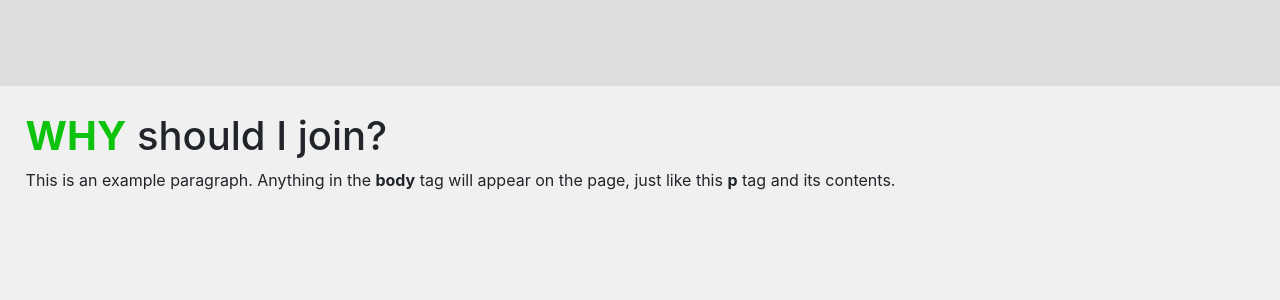
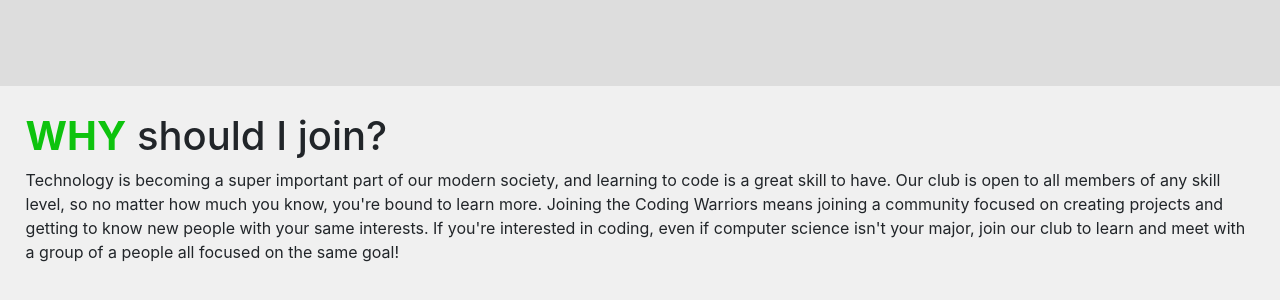
Before and after one commit to vlop11/codingwarriorsgvl.github.io, a plain HTML site: page index.html in a window 1280 px wide. Shown: the part 2314-2614 px from the top of the page. Drawn offline with nearby package versions, Linux system fonts and the light colour scheme.

Commit message:
updated why you should join

```diff
--- a/index.html
+++ b/index.html
@@ -49,8 +49,7 @@
         <div class="light-bg-group text-group" data-aos="fade-up"
         data-aos-anchor-placement="center-bottom">
             <h1><b class="greentxt">WHO</b> are we?</h1>
-
-            <p>This is an example paragraph. Anything in the <strong>body</strong> tag will appear on the page, just like this <strong>p</strong> tag and its contents.</p>
+            <p></p>
 
         </div>
 
@@ -66,8 +65,12 @@
         <div class="light-bg-group text-group" data-aos="fade-up"
         data-aos-anchor-placement="center-bottom">
             <h1><b class="greentxt">WHY</b> should I join?</h1>
+            <p>Technology is becoming a super important part of our modern society, and learning to code is a great skill to have.
+            Our club is open to all members of any skill level, so no matter how much you know, you're bound to learn more.
+            Joining the Coding Warriors means joining a community focused on creating projects and getting to know
+            new people with your same interests. If you're interested in coding, even if computer science isn't your major, join
+            our club to learn and meet with a group of a people all focused on the same goal!</p>
 
-            <p>This is an example paragraph. Anything in the <strong>body</strong> tag will appear on the page, just like this <strong>p</strong> tag and its contents.</p>
         </div>
 
         <div class="dark-bg-group text-group-s" data-aos="fade-up"
```
